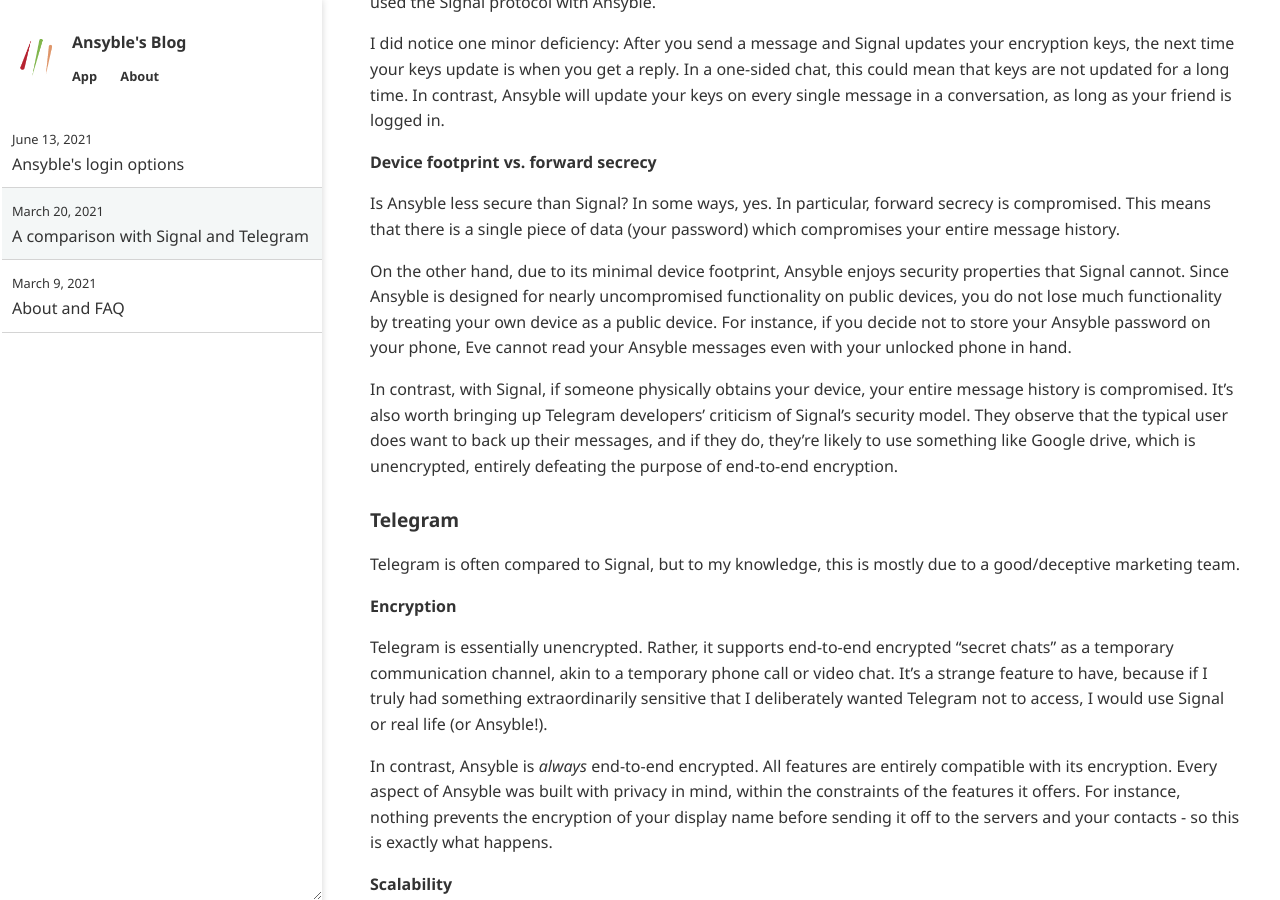
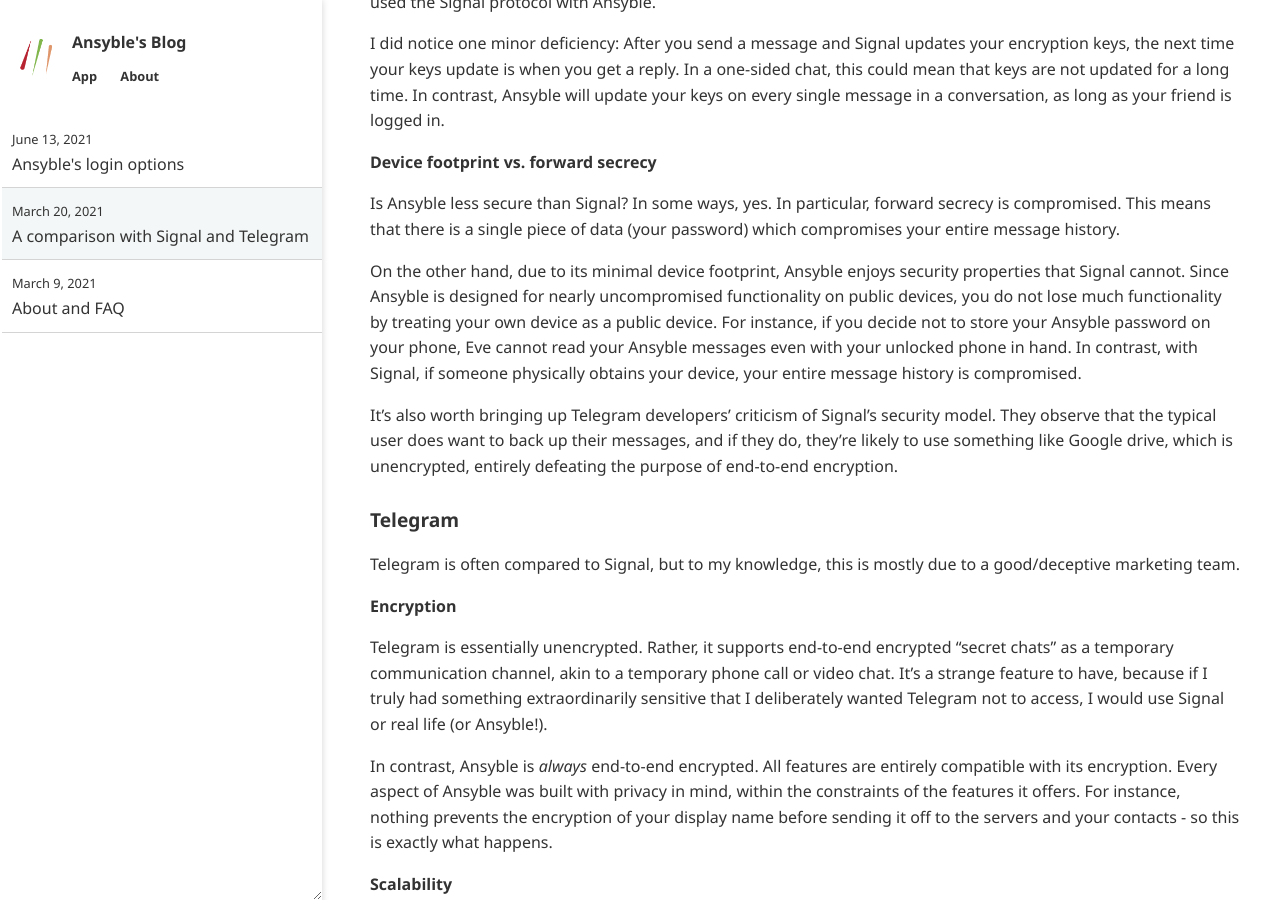
Before and after one commit to ansyblenetwork/ansybleblog, a Jekyll site: the page built from _posts/2021-03-20-a-comparison-with-signal-and-telegram.md, in a window 1280 px wide and 900 px high, scrolled down 811 px. Built offline with Jekyll 4.4.1, drawn with Linux system fonts in a browser that asks for light colours.

```diff
--- a/_posts/2021-03-20-a-comparison-with-signal-and-telegram.md
+++ b/_posts/2021-03-20-a-comparison-with-signal-and-telegram.md
@@ -32,9 +32,9 @@ I did notice one minor deficiency: After you send a message and Signal updates y
 
 Is Ansyble less secure than Signal? In some ways, yes. In particular, forward secrecy is compromised. This means that there is a single piece of data (your password) which compromises your entire message history.
 
-On the other hand, due to its minimal device footprint, Ansyble enjoys security properties that Signal cannot. Since Ansyble is designed for nearly uncompromised functionality on public devices, you do not lose much functionality by treating your own device as a public device. For instance, if you decide not to store your Ansyble password on your phone, Eve cannot read your Ansyble messages even with your unlocked phone in hand.
+On the other hand, due to its minimal device footprint, Ansyble enjoys security properties that Signal cannot. Since Ansyble is designed for nearly uncompromised functionality on public devices, you do not lose much functionality by treating your own device as a public device. For instance, if you decide not to store your Ansyble password on your phone, Eve cannot read your Ansyble messages even with your unlocked phone in hand. In contrast, with Signal, if someone physically obtains your device, your entire message history is compromised.
 
-In contrast, with Signal, if someone physically obtains your device, your entire message history is compromised. It's also worth bringing up Telegram developers' criticism of Signal's security model. They observe that the typical user does want to back up their messages, and if they do, they're likely to use something like Google drive, which is unencrypted, entirely defeating the purpose of end-to-end encryption.
+It's also worth bringing up Telegram developers' criticism of Signal's security model. They observe that the typical user does want to back up their messages, and if they do, they're likely to use something like Google drive, which is unencrypted, entirely defeating the purpose of end-to-end encryption.
 
 ### Telegram
 
```
